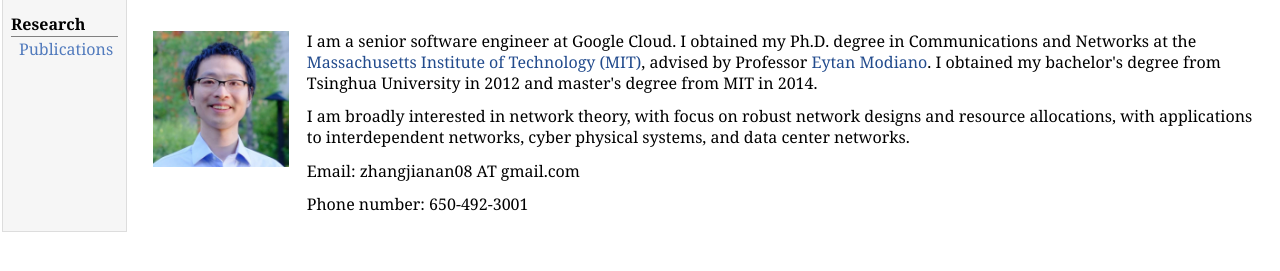
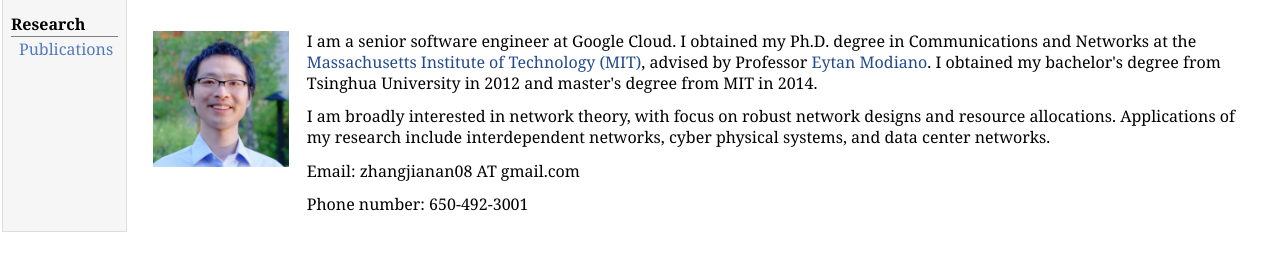
Before and after one commit to jianan-z/jianan-z.github.io, a plain HTML site: page index.html in a window 1280 px wide. Shown: the part 79-350 px from the top of the page. Drawn offline with Linux system fonts and the light colour scheme.

Commit message:
Update index.html

```diff
--- a/index.html
+++ b/index.html
@@ -25,7 +25,7 @@
 <td align="left"><p><br /></p>
 <p>I am a senior software engineer at Google Cloud. I obtained my Ph.D. degree in Communications and Networks at the <a href="http://www.mit.edu/">Massachusetts Institute of Technology (MIT)</a>, advised by Professor <a href="http://modiano.mit.edu/">Eytan Modiano</a>. I obtained my bachelor's degree from Tsinghua University in 2012 and master's degree from MIT in 2014.
 <br /></p>
-<p>I am broadly interested in network theory, with focus on robust network designs and resource allocations, with applications to interdependent networks, cyber physical systems, and data center
+<p>I am broadly interested in network theory, with focus on robust network designs and resource allocations. Applications of my research include interdependent networks, cyber physical systems, and data center
 networks. </p>
 
 <p>Email: zhangjianan08 AT gmail.com <p>
```
